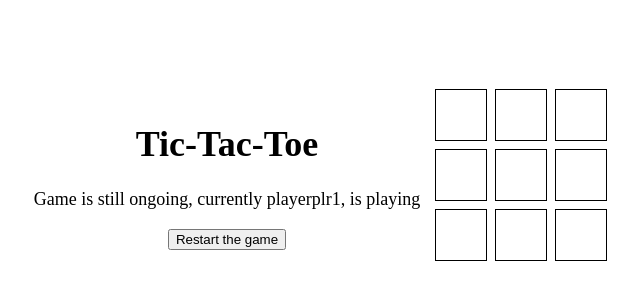
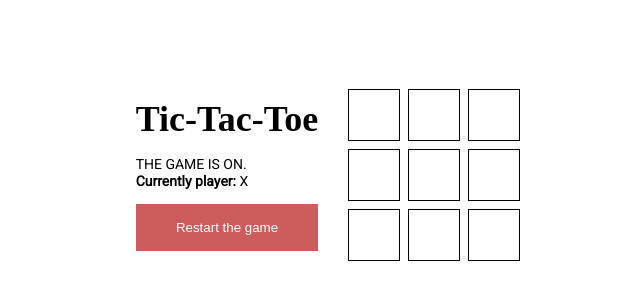
Before and after one commit to malinhanak/school-assignment-tictactoe, a React app: page / in a window 1280 px wide. Shown: the part 234-534 px from the top of the page, without its empty margins (313-953 px from the left). Built offline with nearby package versions, Linux system fonts and the light colour scheme.

Commit message:
Final style touch

```diff
--- a/public/index.html
+++ b/public/index.html
@@ -10,6 +10,7 @@
     -->
     <link rel="manifest" href="%PUBLIC_URL%/manifest.json">
     <link rel="shortcut icon" href="%PUBLIC_URL%/favicon.ico">
+    <link href="https://fonts.googleapis.com/css?family=Roboto:400" rel="stylesheet">
     <!--
       Notice the use of %PUBLIC_URL% in the tags above.
       It will be replaced with the URL of the `public` folder during the build.
--- a/src/app/Message.js
+++ b/src/app/Message.js
@@ -10,20 +10,19 @@ import React from 'react';
 export const Message = (props) => {
     const gameWinner = props.gamewinner;
     const gamePlayer = props.playerturn;
-    function myFunct() {
+    let player;
+    if(gamePlayer === 'plr1') { player = 'X'}
+    else { player = 'O' }
+    const render = () => {
         if(gameWinner === "0"){
-            return "Game is still ongoing, currently player" + gamePlayer + ", is playing"
+            return  (<p id="gameStatus">{"THE GAME IS ON."}<br/><span>{"Currently player: "}</span>{player}</p>);
         } else if(gameWinner === "draw"){
-            return "The Game is a draw, please restart the game"
+            return (<p id="gameStatus">{"Draw, restart the game!"}</p>);
         } else if(gameWinner === "plr1"){
-            return "GameOver, player X won!"
+            return (<p id="gameStatus">{"GameOver, player X won!"}</p>);
         } else {
-            return "GameOver, player O won!"
+            return (<p id="gameStatus">{"GameOver, player O won!"}</p>);
         }
     }
-    let render = myFunct();
-    return (
-        <p>{render}</p>
-    );
-
+    return render()
 };
--- a/src/styles.css
+++ b/src/styles.css
@@ -15,7 +15,30 @@
   grid-row-gap: 10px;
   margin: 15px;
 }
-
+.head {
+  display: flex;
+  flex-direction: column;
+  margin: 15px;
+}
+.head > h1 {
+  margin:0 0 2px 0;
+}
+.head > button {
+  padding:1rem;
+  border:none;
+  background-color:indianred;
+  color:white;
+}
+#gameStatus {
+  width:100%;
+  font-family: 'Roboto', sans-serif;
+  font-size:14px;
+  text-align:left;
+  line-height:17px;
+}
+#gameStatus > span {
+  font-weight:bold;
+}
 .tile {
   height: 50px;
   width: 50px;
```
